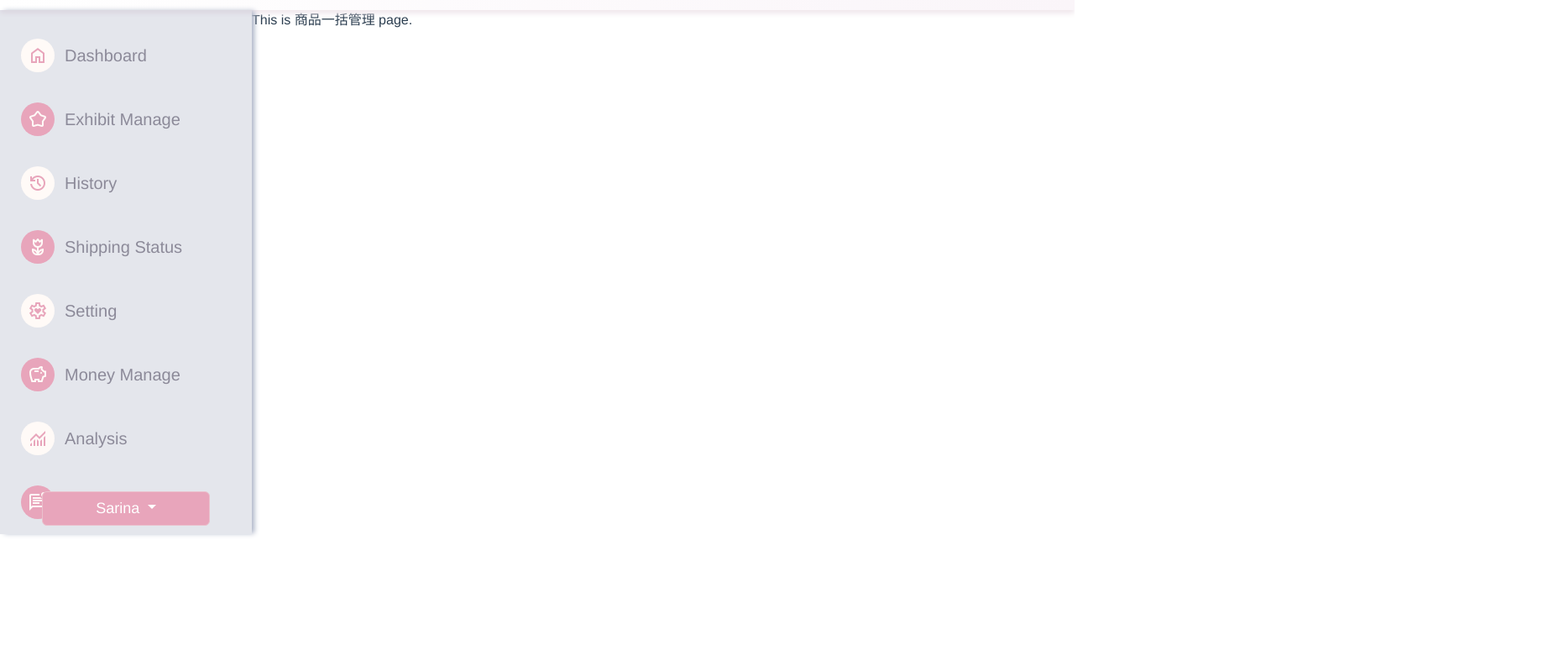
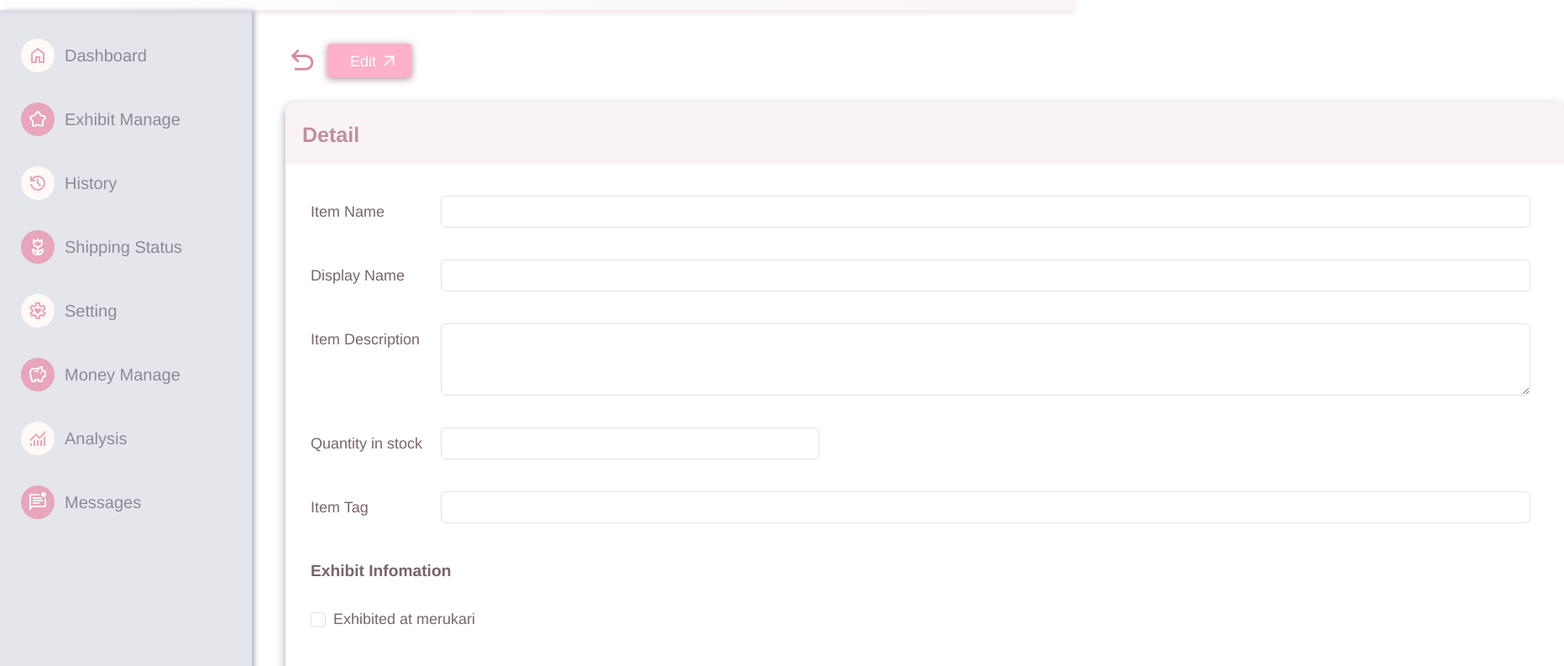
Before and after one commit to SAZO54/furimaHub-fronted, a Vue app: page /exhibit/detail in a window 1280 px wide. Shown: the part 60-853 px from the top of the page at 84% size, 1863 px wide, since content can reach past the window. Before the commit the page ends 800 px from the top, so only its background shows below. Built offline with nearby package versions, Linux system fonts and the light colour scheme.

Commit message:
[WIP] Implement the exhibit input screen.

```diff
--- a/src/components/Base/TransactionTable.vue
+++ b/src/components/Base/TransactionTable.vue
@@ -63,7 +63,6 @@
               <td>Aug 28 2020</td>
               <td><span class="material-symbols-outlined btn-detail">arrow_circle_right</span></td>
             </tr>
-            <!-- Additional rows... -->
           </tbody>
         </table>
       </div>
--- a/src/components/ExhibitDetail.vue
+++ b/src/components/ExhibitDetail.vue
@@ -1,9 +1,301 @@
 <script setup>
+import { useRouter } from 'vue-router';
+
+/**
+ * pageTransition
+ */
+const router = useRouter();
+
+function backExhibitList() {
+  router.push('/exhibit');
+}
+
+// function editExhibit() {
+  // idを保持して編集画面に遷移する処理
+// }
+
 </script>
 
 <template>
-  <p>This is 商品一括管理 page.</p>
+  <div class="detail-ctn">
+    <div style="display: flex;">
+      <span class="material-symbols-outlined back-btn" @click="backExhibitList">undo</span>
+      <button type="button" class="btn btn-pink edit-btn">
+        <div class="edit">Edit</div>
+        <span class="material-symbols-outlined" style="font-size: 22px !important">arrow_outward</span>
+      </button>
+    </div>
+    <div class="card component-card">
+      <div class="card-text">Detail</div>
+      <div class="card-body">
+        <form>
+          <div class="mb-3">
+            <label for="inputItemName" class="form-label">Item Name</label>
+            <input type="text" class="form-control" id="inputItemName" aria-describedby="emailHelp">
+          </div>
+          <div class="mb-3">
+            <label for="inputDisplayName" class="form-label">Display Name</label>
+            <input type="text" class="form-control" id="inputDisplayName">
+          </div>
+          <div class="mb-3">
+            <label for="inputItemDesciption" class="form-label">Item Description</label>
+            <textarea class="form-control" id="inputItemDesciption" rows="3"></textarea>
+          </div>
+          <div class="mb-3">
+            <label for="inputQuantityStock" class="form-label label-30">Quantity in stock</label>
+            <input type="number" class="form-control form-30" id="inputQuantityStock" min="0" step="1">
+          </div>
+          <div class="mb-3">
+            <label for="inputItemTag" class="form-label">Item Tag</label>
+            <input type="text" class="form-control" id="inputItemTag">
+          </div>
+          <div>
+            <div class="form-label exhibit-info">Exhibit Infomation</div>
+            <div class="form-check">
+              <input class="form-check-input" type="checkbox" value="" id="flexCheckDefault">
+              <label class="form-check-label" for="flexCheckDefault">
+                Exhibited at merukari
+              </label>
+            </div>
+            <div class="form-check">
+              <input class="form-check-input" type="checkbox" value="" id="flexCheckDefault">
+              <label class="form-check-label" for="flexCheckDefault">
+                Exhibited at eBay
+              </label>
+            </div>
+            <div>
+              <div class="mb-3">
+                <label for="inputexhibit1" class="form-label">Exhibit 1</label>
+                <input type="text" class="form-control" id="inputexhibit1">
+              </div>
+              <div class="mb-3">
+                <label for="inputexhibit2" class="form-label label-30">Exhibit 2</label>
+                <input type="text" class="form-control form-30" id="inputexhibit2">
+              </div>
+            </div>
+          </div>
+          <button type="submit" class="btn btn-primary submit-btn">Submit</button>
+        </form>
+      </div>
+    </div>
+  </div>
 </template>
 
 <style scoped>
+.header, .detail-ctn {
+  margin: 40px 40px 20px;
+}
+
+.back-btn {
+  font-size: 40px;
+  margin-top: 0 !important;
+  margin-right: 10px;
+  margin-left: 0 !important;
+  color: #D588A0;
+  cursor: pointer;
+}
+
+.edit-btn {
+  height: 40px !important;
+  font-size: 18px !important;
+  background-color: #ffb0ca !important;
+}
+
+.edit {
+  padding-left: 15px;
+  padding-top: 2px;
+}
+
+.edit-btn:focus, .edit-btn:active, .edit-btn:hover {
+  background-color: #e59bb3 !important;
+}
+
+.card-container {
+  display: flex;
+  flex-wrap: wrap;
+  gap: 15px;
+  margin: 0 40px 40px 40px;
+}
+
+.product-image {
+  width: 100%;
+  height: 180px;
+  object-fit: cover;
+  border-top-left-radius: 20px;
+  border-top-right-radius: 20px;
+}
+
+.card-body {
+  padding: 38px 10px 10px;
+}
+
+.product-name {
+  font-weight: bold;
+  font-size: 20px;
+  text-align: left;
+}
+
+.product-price {
+  color: #7D798D;
+  font-weight: bold;
+  text-align: right;
+}
+
+.icon-container {
+  display: flex;
+  justify-content: space-between;
+  align-items: center;
+  width: 100%;
+}
+
+.material-symbols-outlined {
+  margin-top: 4px;
+  margin-left: 5px;
+}
+
+.btn-pink {
+  background-color: #ECB1C4;
+  border: #ECB1C4;
+  color: #FAFCFD;
+  width: 110px;
+  height: 32px;
+  border-radius: 10px;
+  box-shadow: 0 2px 10px #b18fa6;
+  font-size: 14px;
+  display: flex;
+}
+
+.btn-pink:hover, .btn-pink:active, .btn-pink:focus {
+  background-color: #EDA3B8;
+  border: #EDA3B8;
+  color: #FAFCFD;
+}
+
+.submit-btn {
+  background-color: #ff93b6 !important;
+  height: 45px;
+  border: #ff93b6;
+  color: #FAFCFD !important;
+}
+
+.submit-btn:hover, .submit-btn:active, .submit-btn:focus {
+  background-color: #e97a9e !important;
+  border: #e97a9e;
+}
+
+.btn {
+  width: 100px;
+  border-radius: 3px;
+  font-size: 19px;
+}
+
+.disabled-btn, .disabled-btn:hover, .disabled-btn:active, .disabled-btn:focus {
+  background-color: #e1d1d6;
+  height: 40px;
+  border: #e1d1d6;
+  color: #8f8f8f;
+  box-shadow: 0 5px 0 #8f8f8fa1;
+  padding-top: 7px;
+}
+
+.do-btn {
+  margin-left: 5px;
+}
+
+.map-container {
+  background-color: #fff1fc7a;
+  width: 900px;
+  height: 674px;
+  margin-top: 20px;
+}
+
+.world-img {
+  width: 100%;
+  height: 90%;
+  object-fit: cover;
+}
+
+.card {
+  width: 1523px;
+  height: 100%;
+  margin-top: 30px;
+  box-shadow: 0 4px 12px #A0A3B4;
+  position: relative;
+}
+
+.card-text {
+  background-color: #FAF3F6;
+  border-radius: 10px 10px 0 0;
+  border-bottom: #B2B8C6;
+  color:	#bf8f9f;
+  font-weight: bold;
+  font-size: 25px;
+  text-align: left;
+  padding: 20px 15px 15px 20px;
+}
+
+.component-card {
+  border-radius: 10px;
+  color: #D06179;
+  border: #B2B8C6;
+}
+
+.bi-heart.active {
+  color: #E83E8C;
+}
+
+.btn-detail {
+  color: #f78aa9;
+}
+
+.btn-detail:hover, .btn-detail:active, .btn-detail:focus {
+  color: #f777a0;
+}
+
+.mb-3 {
+  display: flex;
+  margin-bottom: 38px !important;
+  line-height: 38px;
+}
+
+.form-label {
+  width: 200px;
+  color: #786569;
+  font-size: large;
+  margin-bottom: 0 !important;
+  padding-left: 20px;
+  text-align: left;
+}
+
+.label-30 {
+  width: 175px;
+}
+
+.exhibit-info {
+  padding-top: 5px !important;
+  margin-bottom: 30px !important;
+  font-weight: 600;
+  font-size: larger;
+}
+
+.form-control {
+  margin-right: 30px;
+}
+
+.form-30 {
+  width: 30%;
+}
+
+.form-check {
+  margin-left: 20px;
+  margin-bottom: 38px !important;
+  font-size: large;
+  text-align: left;
+  color: #786569;
+}
+
+.form-check-input:checked {
+    background-color: #ecb1c4;
+    border-color: #ecb1c4;
+}
 </style>
--- a/src/components/ShipStatus.vue
+++ b/src/components/ShipStatus.vue
@@ -76,11 +76,12 @@ console.log("worldActive", worldActive.value);
 }
 
 .disabled-btn, .disabled-btn:hover {
-  background-color: #e1d1d6;
+  background-color: #e1d1d694;
   height: 40px;
   border: #e1d1d6;
   color: #8f8f8f;
   box-shadow: 0 5px 0 #8f8f8fa1;
+  padding-top: 7px;
 }
 
 .jp-btn {
```
Also changed, not shown: src/components/TransactionMessage.vue (+107 -9 lines).
